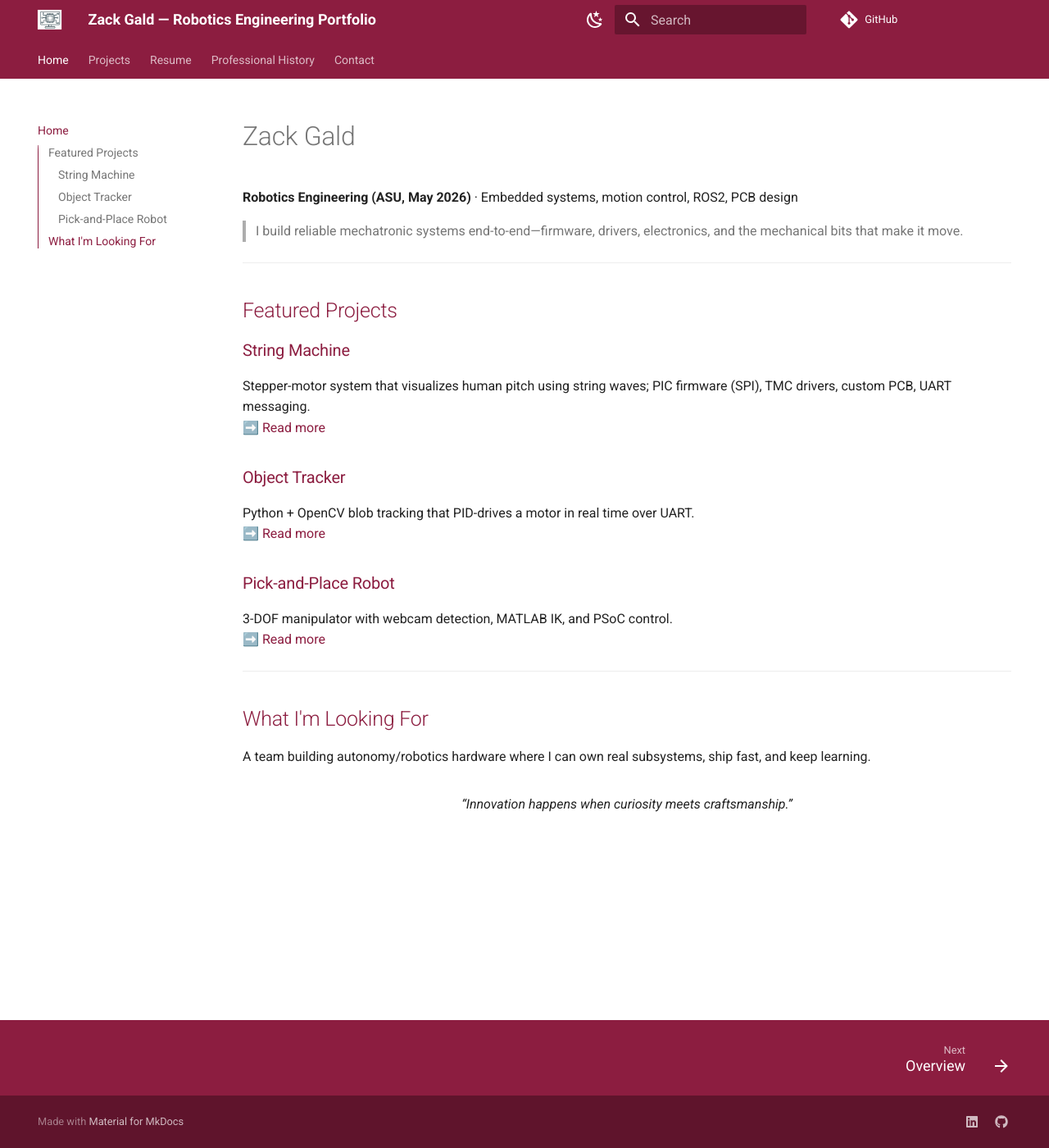
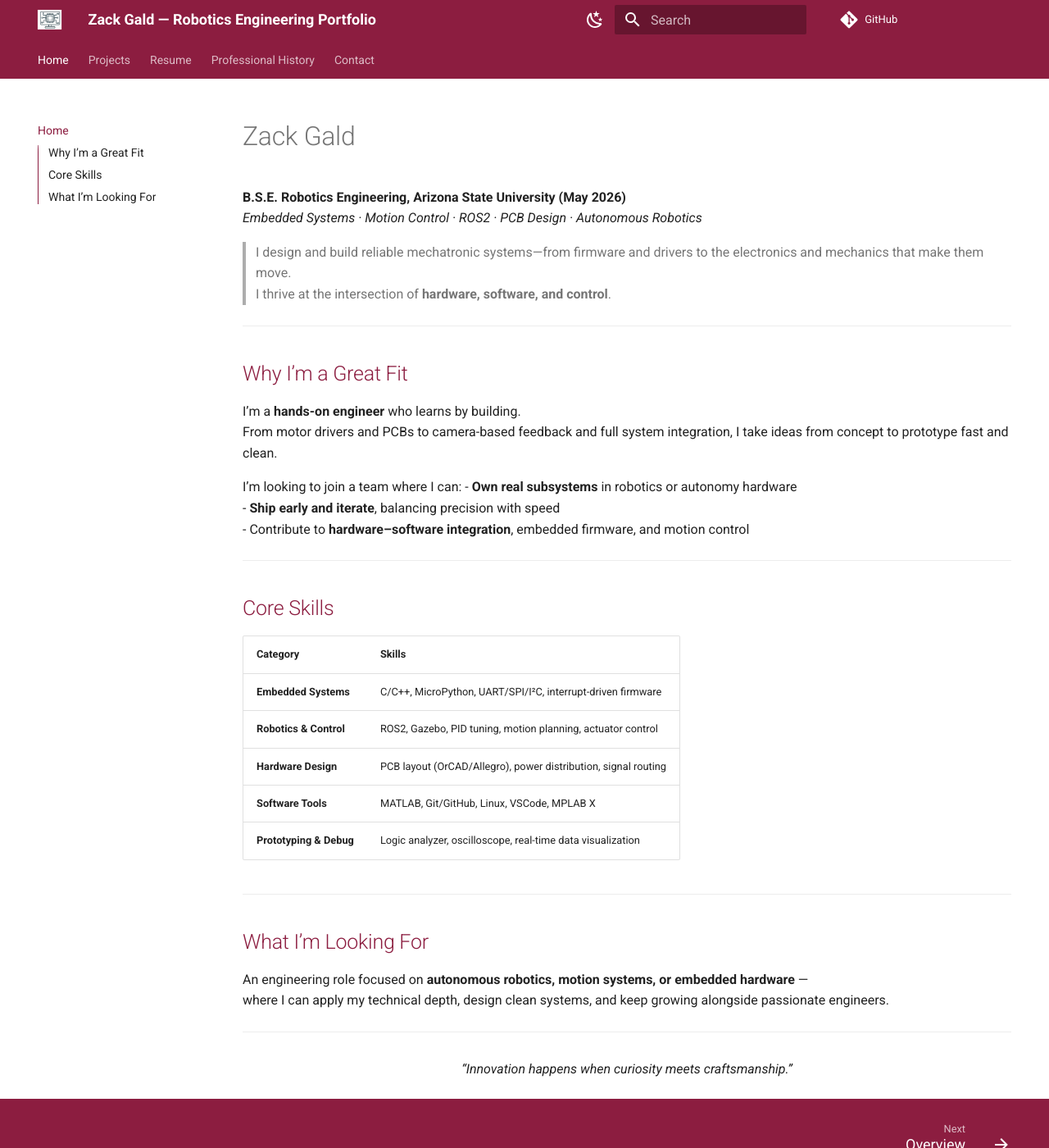
Before and after one commit to zackgald1/zgald, an MkDocs documentation site: the page built from docs/index.md, in a window 1280 px wide and 1400 px high. Shown: the whole window at 82% size. Built offline with MkDocs 1.6.1 and Material for MkDocs 9.7.7, drawn with Linux system fonts in a browser that asks for light colours; comment, search, counter and statistics services are not loaded.

Commit message:
Update index.md

```diff
--- a/docs/index.md
+++ b/docs/index.md
@@ -1,30 +1,43 @@
 # Zack Gald
 
-**Robotics Engineering (ASU, May 2026)** · Embedded systems, motion control, ROS2, PCB design
+**B.S.E. Robotics Engineering, Arizona State University (May 2026)**
+*Embedded Systems · Motion Control · ROS2 · PCB Design · Autonomous Robotics*
 
-> I build reliable mechatronic systems end-to-end—firmware, drivers, electronics, and the mechanical bits that make it move.
+> I design and build reliable mechatronic systems—from firmware and drivers to the electronics and mechanics that make them move.
+> I thrive at the intersection of **hardware, software, and control**.
 
 ---
 
-## Featured Projects
+## Why I’m a Great Fit
 
-### String Machine
-Stepper-motor system that visualizes human pitch using string waves; PIC firmware (SPI), TMC drivers, custom PCB, UART messaging.
-➡️ [Read more](projects/string-machine.md)
+I’m a **hands-on engineer** who learns by building.
+From motor drivers and PCBs to camera-based feedback and full system integration, I take ideas from concept to prototype fast and clean.
 
-### Object Tracker
-Python + OpenCV blob tracking that PID-drives a motor in real time over UART.
-➡️ [Read more](projects/object-tracker.md)
-
-### Pick-and-Place Robot
-3-DOF manipulator with webcam detection, MATLAB IK, and PSoC control.
-➡️ [Read more](projects/pick-and-place.md)
+I’m looking to join a team where I can:
+- **Own real subsystems** in robotics or autonomy hardware
+- **Ship early and iterate**, balancing precision with speed
+- Contribute to **hardware–software integration**, embedded firmware, and motion control
 
 ---
 
-## What I'm Looking For
-A team building autonomy/robotics hardware where I can own real subsystems, ship fast, and keep learning.
+## Core Skills
 
+| Category | Skills |
+|-----------|--------|
+| **Embedded Systems** | C/C++, MicroPython, UART/SPI/I²C, interrupt-driven firmware |
+| **Robotics & Control** | ROS2, Gazebo, PID tuning, motion planning, actuator control |
+| **Hardware Design** | PCB layout (OrCAD/Allegro), power distribution, signal routing |
+| **Software Tools** | MATLAB, Git/GitHub, Linux, VSCode, MPLAB X |
+| **Prototyping & Debug** | Logic analyzer, oscilloscope, real-time data visualization |
+
+---
+
+## What I’m Looking For
+
+An engineering role focused on **autonomous robotics, motion systems, or embedded hardware** —
+where I can apply my technical depth, design clean systems, and keep growing alongside passionate engineers.
+
+---
 
 <div style="text-align:center; margin-top:2em;">
   <em>“Innovation happens when curiosity meets craftsmanship.”</em>
```
